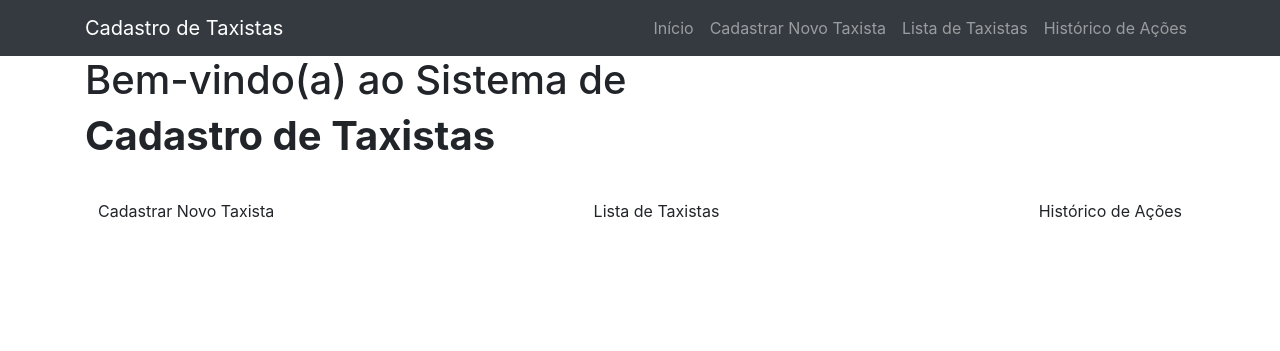
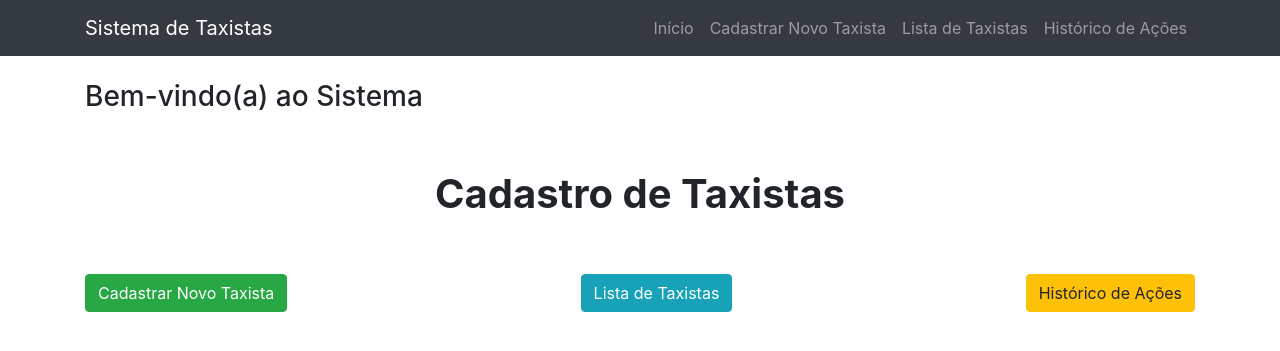
Before and after one commit to matrix0377/projetoDespachantePiloto, a Flask app: page / in a window 1280 px wide. Shown: the top 351 px of the page. Run offline with Flask 3, Linux system fonts and the light colour scheme; some libraries are stand-ins or nearby versions.

Commit message:
melhorando o codigo

```diff
--- a/app.py
+++ b/app.py
@@ -3,7 +3,7 @@ from flask import Flask, render_template, request, redirect, url_for, send_file,
 from flask_sqlalchemy import SQLAlchemy
 from datetime import datetime
 import pytz
-from reportlab.lib.pagesizes import letter
+from reportlab.lib.pagesizes import letter, landscape
 from reportlab.pdfgen import canvas
 from reportlab.lib.colors import green, yellow, red, black, orange
 import os
@@ -142,14 +142,15 @@ def historico():
     historico_acoes = HistoricoAcao.query.all()
     return render_template('historico.html', historico_acoes=historico_acoes)
 
+
 @app.route('/gerar_relatorio_pdf')
 def gerar_relatorio_pdf():
     historico_acoes = HistoricoAcao.query.all()
     data_hora_atual = datetime.now().strftime('%d-%m-%Y__%Hh%Mmin')
     relatorio_path = os.path.join('instance', f'relatorio_historico_{data_hora_atual}.pdf')
 
-    c = canvas.Canvas(relatorio_path, pagesize=letter)
-    width, height = letter
+    c = canvas.Canvas(relatorio_path, pagesize=landscape(letter))
+    width, height = landscape(letter)
 
     # Centralizar o título
     titulo = "Relatório de Histórico de Ações"
@@ -160,9 +161,9 @@ def gerar_relatorio_pdf():
     c.setFont("Helvetica-Bold", 12)
     c.drawString(30, height - 80, "Tipo de Ação")
     c.drawString(130, height - 80, "Nome")
-    c.drawString(230, height - 80, "Placa")
-    c.drawString(330, height - 80, "Condutax")
-    c.drawString(430, height - 80, "Data e Hora")
+    c.drawString(380, height - 80, "Placa")
+    c.drawString(480, height - 80, "Condutax")
+    c.drawString(580, height - 80, "Data e Hora")
 
     y = height - 100
     for acao in historico_acoes:
@@ -170,13 +171,14 @@ def gerar_relatorio_pdf():
         c.setFillColor(cor)
         c.drawString(30, y, acao.tipo_acao)
         c.drawString(130, y, acao.nome)
-        c.drawString(230, y, acao.placa_veiculo)
-        c.drawString(330, y, acao.condutax)
-        c.drawString(430, y, acao.data_hora.strftime('%d/%m/%Y %H:%M:%S'))
+        c.drawString(380, y, acao.placa_veiculo)
+        c.drawString(480, y, acao.condutax)
+        c.drawString(580, y, acao.data_hora.strftime('%d/%m/%Y %H:%M:%S'))
         y -= 20
 
     c.save()
     return send_file(relatorio_path, as_attachment=True)
+
 
 @app.route('/confirmar_zerar_historico', methods=['POST'])
 def confirmar_zerar_historico():
--- a/templates/Index.html
+++ b/templates/Index.html
@@ -4,13 +4,18 @@
 
 {% block content %}
     <div class="header">
-        <h1>Bem-vindo(a) ao Sistema de </h1>
-        <h1><b>Cadastro de Taxistas</b></h1>
+        <br>
+        <h3>Bem-vindo(a) ao Sistema </h3>
+        <center>
+            <br><br>
+            <h1><b>Cadastro de Taxistas</b></h1>
+        </center>
+        <br>
     </div>
     <br>
-    <div class="d-flex justify-content-between mb-4">
-        <a href="{{ url_for('cadastro') }}" class="btn btn-custom" aria-label="Cadastrar Novo Taxista">Cadastrar Novo Taxista</a>
-        <a href="{{ url_for('lista_taxistas') }}" class="btn btn-custom" aria-label="Lista de Taxistas">Lista de Taxistas</a>
-        <a href="{{ url_for('historico') }}" class="btn btn-custom" aria-label="Histórico de Ações">Histórico de Ações</a>
+    <div class="d-flex justify-content-between mb-5">
+        <a href="{{ url_for('cadastro') }}" class="btn btn-success" aria-label="Cadastrar Novo Taxista">Cadastrar Novo Taxista</a>
+        <a href="{{ url_for('lista_taxistas') }}" class="btn btn-info" aria-label="Lista de Taxistas">Lista de Taxistas</a>
+        <a href="{{ url_for('historico') }}" class="btn btn-warning" aria-label="Histórico de Ações">Histórico de Ações</a>
     </div>
 {% endblock %}
--- a/templates/base.html
+++ b/templates/base.html
@@ -9,13 +9,19 @@
         body {
             padding-top: 56px;
         }
+
+        .btn-rounded {
+            border-radius: 20px;
+            padding: 5px 10px;
+            font-size: 12px;
+        }
     </style>
 </head>
 <body>
     <!-- Navbar -->
     <nav class="navbar navbar-expand-lg navbar-dark bg-dark fixed-top">
         <div class="container">
-            <a class="navbar-brand" href="{{ url_for('index') }}">Cadastro de Taxistas</a>
+            <a class="navbar-brand" href="{{ url_for('index') }}">Sistema de Taxistas</a>
             <button class="navbar-toggler" type="button" data-toggle="collapse" data-target="#navbarResponsive" aria-controls="navbarResponsive" aria-expanded="false" aria-label="Toggle navigation">
                 <span class="navbar-toggler-icon"></span>
             </button>
--- a/templates/cadastro.html
+++ b/templates/cadastro.html
@@ -52,7 +52,8 @@
                 <input type="month" name="licenciamento" id="licenciamento" class="form-control" required aria-label="Licenciamento">
             </div>
         </div>
-        <button type="submit" class="btn btn-primary">Cadastrar</button>
+        <button type="submit" class="btn btn-success">Cadastrar</button>
     </form>
-    <a href="{{ url_for('index') }}" class="btn btn-custom mt-4">Voltar ao Menu</a>
+    <br>
+    <a href="{{ url_for('index') }}" class="btn btn-primary mt-4">Voltar ao Menu</a>
 {% endblock %}
--- a/templates/historico.html
+++ b/templates/historico.html
@@ -32,7 +32,9 @@
                 {% for acao in historico_acoes %}
                     <tr>
                         <td>
-                            <button class="btn btn-custom {% if acao.tipo_acao == 'Cadastro' %}btn-cadastro{% elif acao.tipo_acao == 'Editado' %}btn-edicao{% elif acao.tipo_acao == 'Deleção' %}btn-delecao{% endif %}" aria-label="{{ acao.tipo_acao }}">
+                            <button class="btn btn-sm btn-rounded
+                                {% if acao.tipo_acao == 'Cadastro' %}btn-success{% elif acao.tipo_acao == 'Editado' %}btn-warning{% elif acao.tipo_acao == 'Deleção' %}btn-danger{% else %}btn-secondary{% endif %}"
+                                aria-label="{{ acao.tipo_acao }}">
                                 {{ acao.tipo_acao }}
                             </button>
                         </td>
--- a/templates/lista_taxistas.html
+++ b/templates/lista_taxistas.html
@@ -50,5 +50,5 @@
             </tbody>
         </table>
     </div>
-    <a href="{{ url_for('index') }}" class="btn btn-custom mt-4" aria-label="Voltar ao Menu">Voltar ao Menu</a>
+    <a href="{{ url_for('index') }}" class="btn btn-primary mt-4" aria-label="Voltar ao Menu">Voltar ao Menu</a>
 {% endblock %}
```
